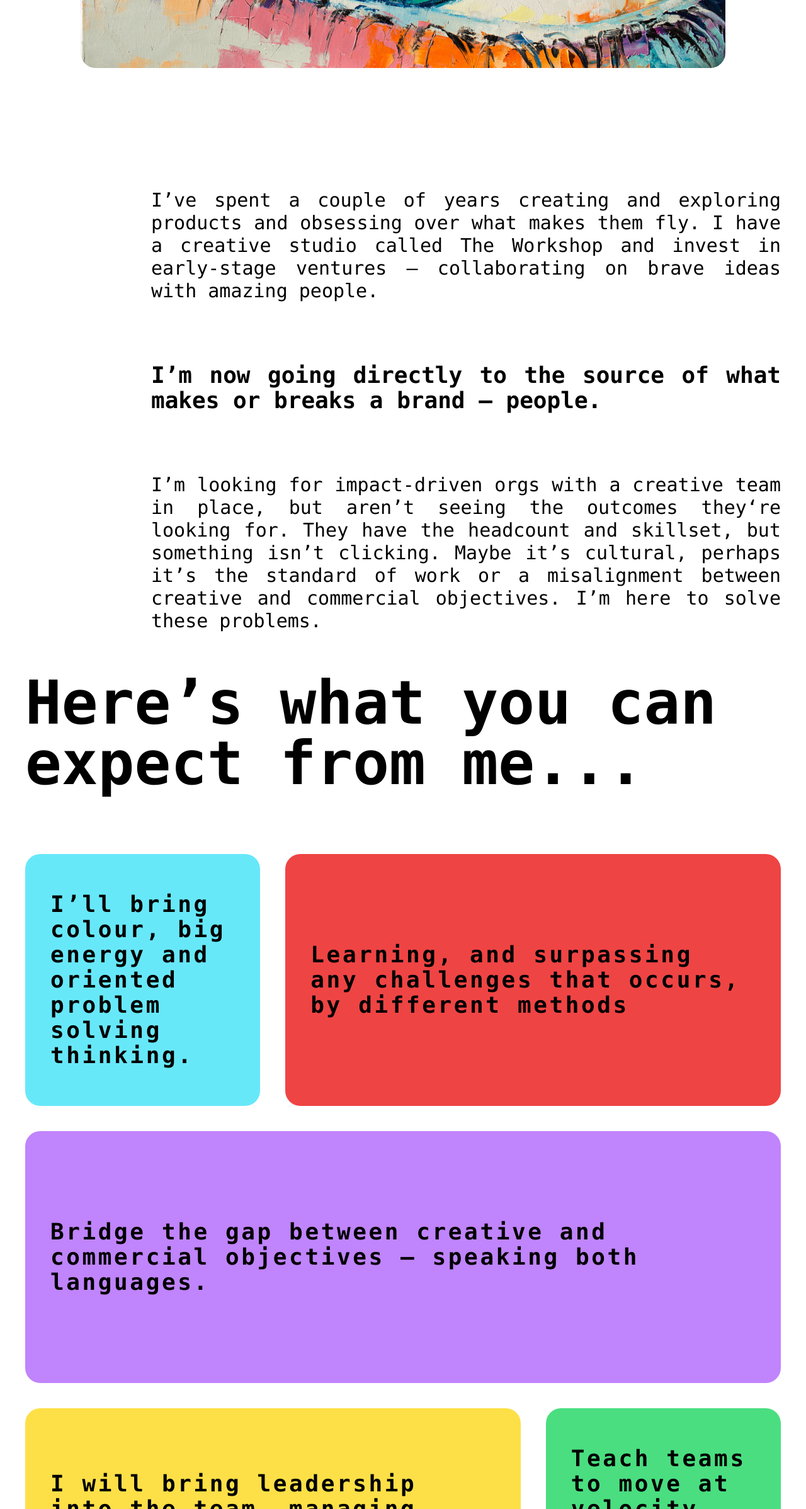
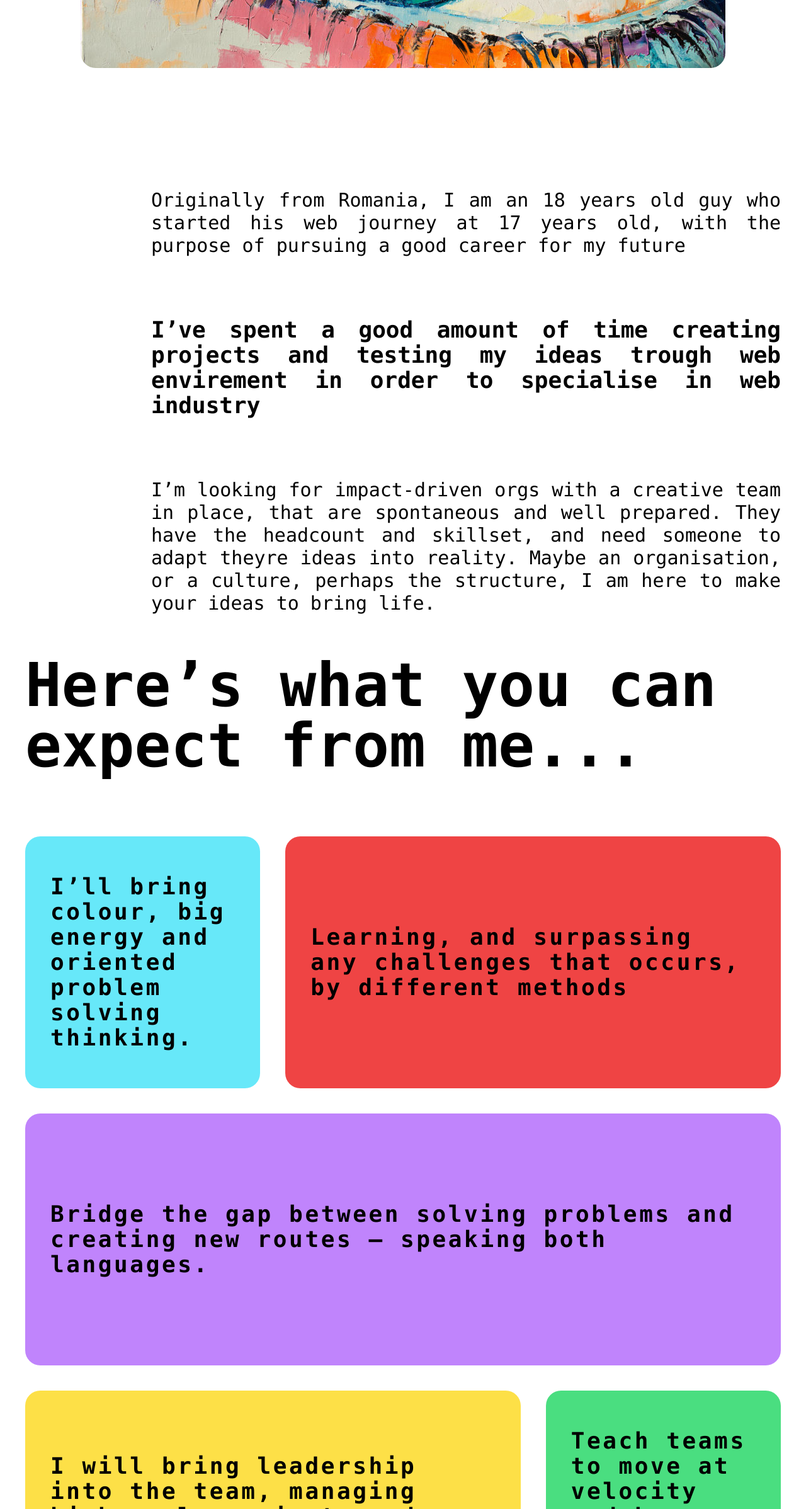
Before and after one commit to N1kos9/landing-page, a React (Vite) app: page / in a window 1280 px wide. Shown: the part 1281-3677 px from the top of the page at 63% size. Built offline with nearby package versions, Linux system fonts and the light colour scheme.

Commit message:
literacy modified

```diff
--- a/src/App.jsx
+++ b/src/App.jsx
@@ -70,26 +70,24 @@ function App() {
         </motion.div>
         <div className="md:text-3xl text-base mt-48 flex justify-end">
           <p className="md:w-5/6 text-justify">
-            I’ve spent a couple of years creating and exploring products and
-            obsessing over what makes them fly. I have a creative studio called
-            The Workshop and invest in early-stage ventures — collaborating on
-            brave ideas with amazing people.
+            Originally from Romania, I am an 18 years old guy who started his
+            web journey at 17 years old, with the purpose of pursuing a good
+            career for my future
           </p>
         </div>
         <div className="md:text-4xl mt-24  flex justify-end ">
           <h2 className="text-justify md:w-5/6 font-black">
-            I’m now going directly to the source of what makes or breaks a brand
-            — people.
+            I’ve spent a good amount of time creating projects and testing my
+            ideas trough web envirement in order to specialise in web industry
           </h2>
         </div>
         <div className="md:text-3xl text-base mt-24 flex justify-end">
           <p className="md:w-5/6 text-justify">
             I’m looking for impact-driven orgs with a creative team in place,
-            but aren’t seeing the outcomes they‘re looking for. They have the
-            headcount and skillset, but something isn’t clicking. Maybe it’s
-            cultural, perhaps it’s the standard of work or a misalignment
-            between creative and commercial objectives. I’m here to solve these
-            problems.
+            that are spontaneous and well prepared. They have the headcount and
+            skillset, and need someone to adapt theyre ideas into reality. Maybe
+            an organisation, or a culture, perhaps the structure, I am here to
+            make your ideas to bring life.
           </p>
         </div>
         <div className="mt-16 text-5xl md:text-8xl font-semibold">
--- a/src/components/Slides.jsx
+++ b/src/components/Slides.jsx
@@ -1,60 +1,29 @@
 import React from "react";
-import { motion } from "framer-motion";
 
 const Slides = () => {
   return (
     <>
       <section>
         <div className="tracking-widest mt-24 text-3xl grid grid-cols-1 md:grid-cols-3 gap-10 font-semibold text-4xl ">
-          <motion.div
-            initial={{ scale: 0.8, x: -100, y: -150 }}
-            whileInView={{ scale: 1, x: 0, y: 0 }}
-            transition={{ duration: 1.5 }}
-            viewport={{ once: true }}
-            className="flex items-center  bg-cyan-300 rounded-3xl min-h-[400px] p-10"
-          >
+          <div className="flex items-center  bg-cyan-300 rounded-3xl min-h-[400px] p-10">
             I’ll bring colour, big energy and oriented problem solving thinking.
-          </motion.div>
-          <motion.div
-            initial={{ scale: 0.8, x: 100, y: -150 }}
-            whileInView={{ scale: 1, x: 0, y: 0 }}
-            transition={{ duration: 1.5 }}
-            viewport={{ once: true }}
-            className="flex items-center   bg-red-500 rounded-3xl min-h-[400px] md:col-span-2 p-10"
-          >
+          </div>
+          <div className="flex items-center   bg-red-500 rounded-3xl min-h-[400px] md:col-span-2 p-10">
             Learning, and surpassing any challenges that occurs, by different
             methods
-          </motion.div>
-          <motion.div
-            initial={{ opacity: 0 }}
-            whileInView={{ opacity: 1 }}
-            transition={{ duration: 1.5 }}
-            viewport={{ once: true }}
-            className="flex items-center  bg-purple-400 rounded-3xl min-h-[400px] md:col-span-3   p-10"
-          >
-            Bridge the gap between creative and commercial objectives — speaking
-            both languages.
-          </motion.div>
-          <motion.div
-            initial={{ scale: 0.8, x: -100, y: 150 }}
-            whileInView={{ scale: 1, x: 0, y: 0 }}
-            transition={{ duration: 1.5 }}
-            viewport={{ once: true }}
-            className=" flex items-center  bg-yellow-300 rounded-3xl min-h-[400px]  md:col-span-2 p-10"
-          >
+          </div>
+          <div className="flex items-center  bg-purple-400 rounded-3xl min-h-[400px] md:col-span-3   p-10">
+            Bridge the gap between solving problems and creating new routes —
+            speaking both languages.
+          </div>
+          <div className=" flex items-center  bg-yellow-300 rounded-3xl min-h-[400px]  md:col-span-2 p-10">
             I will bring leadership into the team, managing high scale projects
             and dividing everyones requirement
-          </motion.div>
-          <motion.div
-            initial={{ scale: 0.8, x: 100, y: 150 }}
-            whileInView={{ scale: 1, x: 0, y: 0 }}
-            transition={{ duration: 1.5 }}
-            viewport={{ once: true }}
-            className="flex items-center  bg-green-400 rounded-3xl min-h-[400px]  p-10"
-          >
+          </div>
+          <div className="flex items-center  bg-green-400 rounded-3xl min-h-[400px]  p-10">
             Teach teams to move at velocity and have a hell of a lot of fun
             doing it.
-          </motion.div>
+          </div>
         </div>
       </section>
     </>
```
